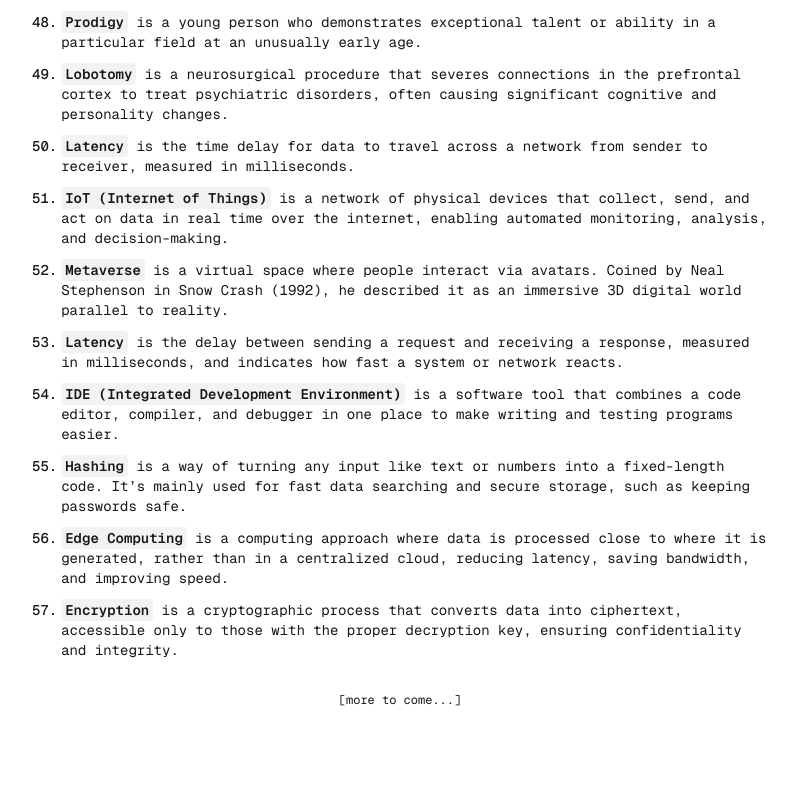
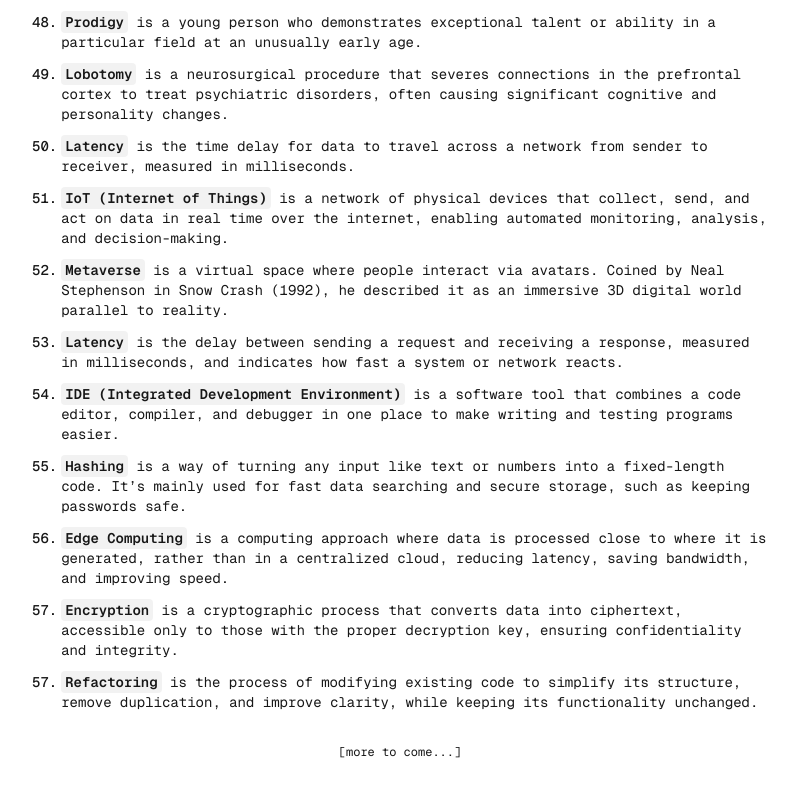
Before and after one commit to BrahimBoussada/mind-log, a Next.js app: page / in a window 1280 px wide. Shown: the part 2855-3647 px from the top of the page, without its empty margins (240-1037 px from the left). Before the commit the page ends 3595 px from the top, so only its background shows below. Built offline with nearby package versions, Linux system fonts and the light colour scheme.

Commit message:
log: 17-09-2025

```diff
--- a/src/app/page.tsx
+++ b/src/app/page.tsx
@@ -538,6 +538,15 @@ export default function Home() {
             key, ensuring confidentiality and integrity.
           </Text>
         </Note>
+
+        <Note>
+          <N>57. </N>
+          <Text>
+            <Key>Refactoring</Key> is the process of modifying existing code to
+            simplify its structure, remove duplication, and improve clarity,
+            while keeping its functionality unchanged.
+          </Text>
+        </Note>
       </NoteWrapper>
 
       <span className="font-mono text-xs text-center my-8">
```
